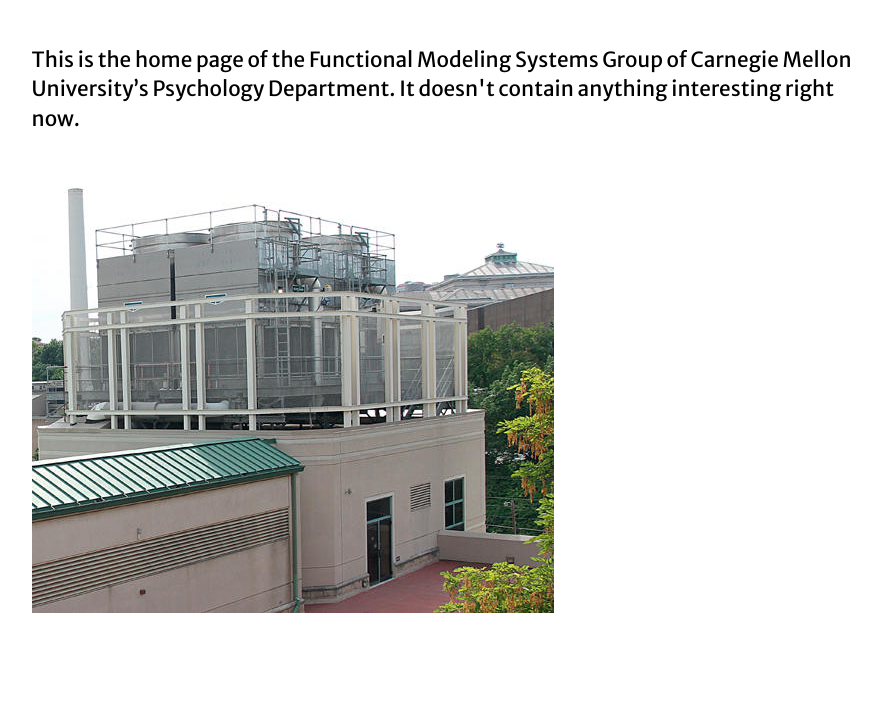
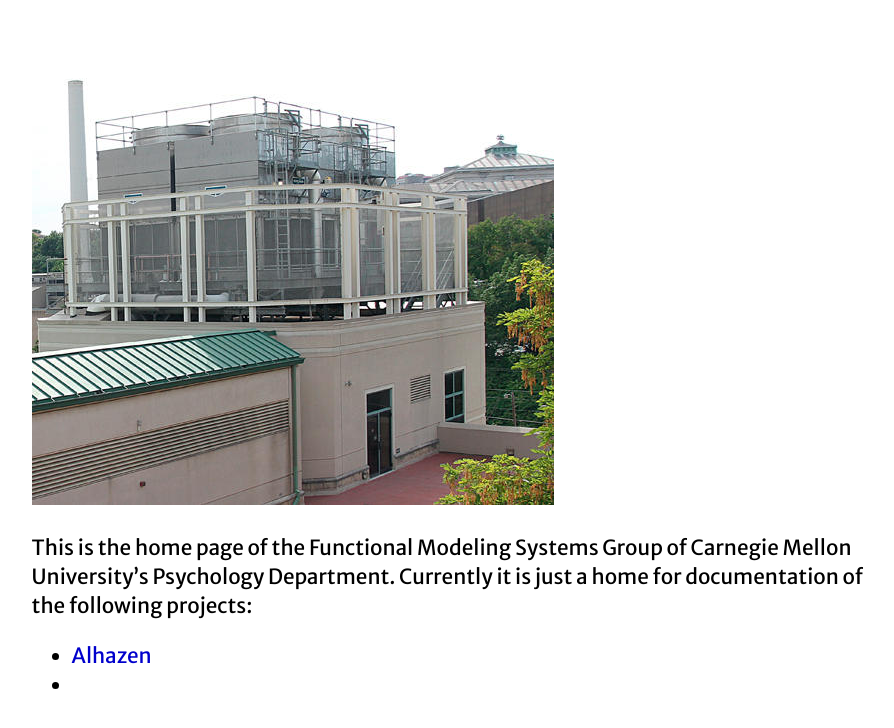
Before and after one commit to cmu-psych-fms/fms, a plain HTML site: page index.html in a window 1280 px wide. Shown: the whole page, without its empty margins (18-912 px from the left). Drawn offline with Linux system fonts and the light colour scheme.

Commit message:
have top level point at Alhazen doc

```diff
--- a/index.html
+++ b/index.html
@@ -46,10 +46,14 @@ main {
 </head>
 <body>
 <main>
+<img src="fms.jpg" alt="The FMS Building">
 <p>
-This is the  home page of the Functional Modeling Systems Group of Carnegie Mellon University&#8217;s Psychology Department. It doesn't contain anything interesting right now.
+  This is the  home page of the Functional Modeling Systems Group of Carnegie Mellon University&#8217;s Psychology Department.
+  Currently it is just a home for documentation of the following projects:
+  <ul>
+    <li><a href="alhazen/index.html">Alhazen</a><li>
+  </ul>
 </p>
-<img src="fms.jpg" alt="The FMS Building">
 </main>
 </body>
 </html>
```
